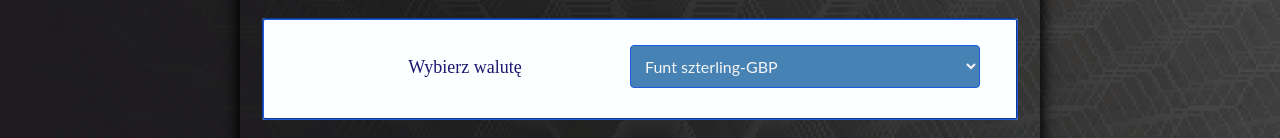
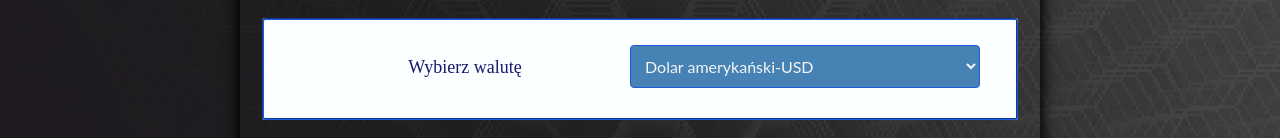
Before and after one commit to DawidStachowiak/currency-converter-react, a React (Create React App) app: page / in a window 1280 px wide. Shown: the part 175-313 px from the top of the page. Built offline with nearby package versions, Linux system fonts and the light colour scheme.

Commit message:
set first currency name

```diff
--- a/src/Form/index.js
+++ b/src/Form/index.js
@@ -3,7 +3,7 @@ import { useState } from "react";
 
 const Form = ({ currencies, calculateResult }) => {
   const [amount, setAmount] = useState("");
-  const [selectedCurrency, setSelectedCurrency] = useState(currencies[2].name);
+  const [selectedCurrency, setSelectedCurrency] = useState(currencies[0].name);
 
   const onSubmit = (event) => {
     event.preventDefault();
```
